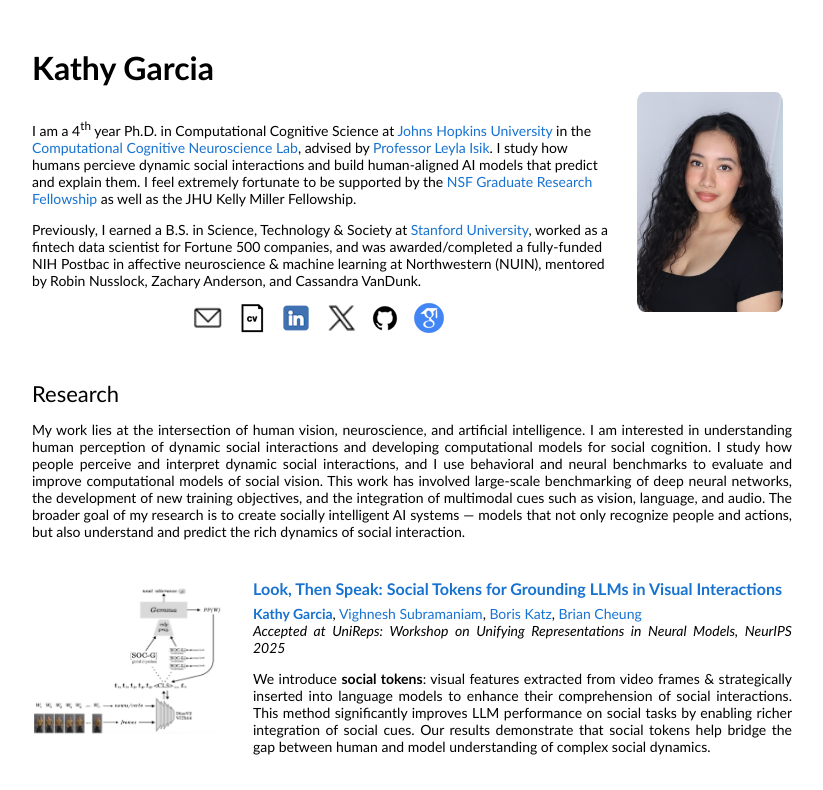
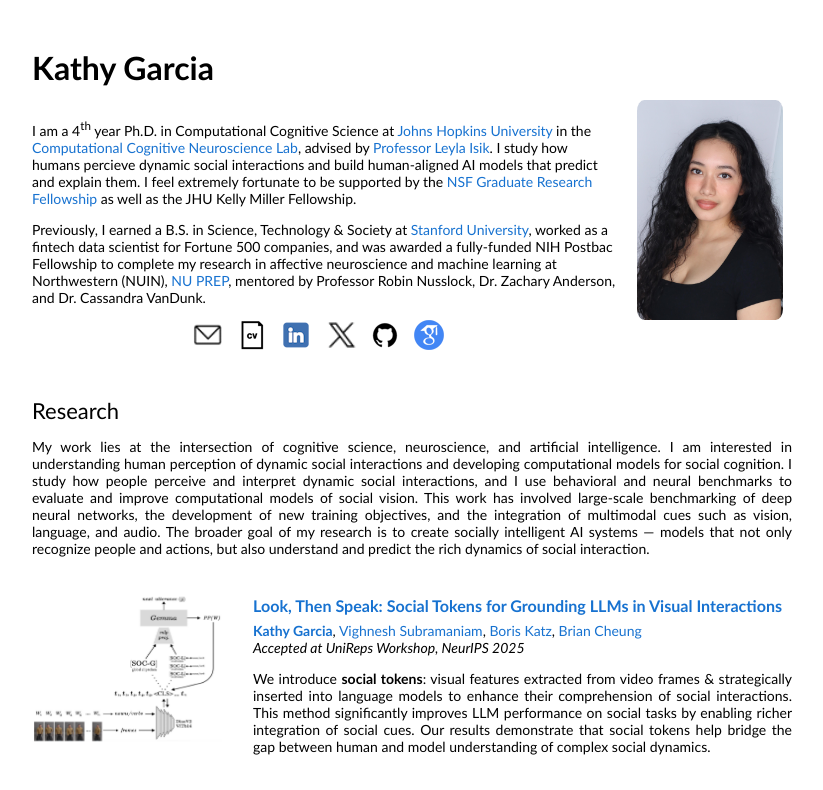
Before and after one commit to garciakathy/garciakathy.github.io, a plain HTML site: page index.html in a window 1280 px wide. Shown: the top 790 px of the page, without its empty margins (228-1051 px from the left). Drawn offline with Linux system fonts and the light colour scheme.

Commit message:
Update index.html

```diff
--- a/index.html
+++ b/index.html
@@ -130,7 +130,7 @@
                       I study how humans percieve dynamic social interactions and build human-aligned AI models that predict and explain them. I feel extremely fortunate to be supported by the <a href="https://www.nsfgrfp.org">NSF Graduate Research Fellowship</a> as well as the JHU Kelly Miller Fellowship.
                     </p>
                     </p>
-                      Previously, I earned a B.S. in Science, Technology & Society at <a href="https://www.stanford.edu/"> Stanford University</a>, worked as a fintech data scientist for Fortune 500 companies, and was awarded/completed a fully-funded NIH Postbac in affective neuroscience & machine learning at Northwestern (NUIN), mentored by Robin Nusslock, Zachary Anderson, and Cassandra VanDunk.
+                      Previously, I earned a B.S. in Science, Technology & Society at <a href="https://www.stanford.edu/"> Stanford University</a>, worked as a fintech data scientist for Fortune 500 companies, and was awarded a fully-funded NIH Postbac Fellowship to complete my research in affective neuroscience and machine learning at Northwestern (NUIN), <a href="https://www.feinberg.northwestern.edu/sites/nu-prep/scholars/alumni.html"> NU PREP</a>, mentored by Professor Robin Nusslock, Dr. Zachary Anderson, and Dr. Cassandra VanDunk.
                     </p>
                     <p style="text-align:center">
                       <a href="mailto:kgarci18@jhu.edu"><img style="object-fit: cover; height:30px; width:30px;" src="images/resized/email.png"/></a> &nbsp;&nbsp;
@@ -153,7 +153,7 @@
                   <td style="padding-top:10px;padding-left:20px;padding-right:20px;width:100%;vertical-align:top">
                     <h2>Research</h2>
                     <p>
-                      My work lies at the intersection of human vision, neuroscience, and artificial intelligence. I am interested in understanding human perception of dynamic social interactions and developing computational models for social cognition. I study how people perceive and interpret dynamic social interactions, and I use behavioral and neural benchmarks to evaluate and improve computational models of social vision. This work has involved large-scale benchmarking of deep neural networks, the development of new training objectives, and the integration of multimodal cues such as vision, language, and audio. The broader goal of my research is to create socially intelligent AI systems — models that not only recognize people and actions, but also understand and predict the rich dynamics of social interaction.
+                      My work lies at the intersection of cognitive science, neuroscience, and artificial intelligence. I am interested in understanding human perception of dynamic social interactions and developing computational models for social cognition. I study how people perceive and interpret dynamic social interactions, and I use behavioral and neural benchmarks to evaluate and improve computational models of social vision. This work has involved large-scale benchmarking of deep neural networks, the development of new training objectives, and the integration of multimodal cues such as vision, language, and audio. The broader goal of my research is to create socially intelligent AI systems — models that not only recognize people and actions, but also understand and predict the rich dynamics of social interaction.
                     </p>
 
                   </td>
@@ -177,7 +177,7 @@
                       <a href="https://people.csail.mit.edu/boris/boris.html">Boris Katz</a>,
                       <a href="https://briancheung.github.io">Brian Cheung</a> <br>
                       <em>
-                          Accepted at UniReps: Workshop on Unifying Representations in Neural Models, NeurIPS 2025
+                          Accepted at UniReps Workshop, NeurIPS 2025
                       </em>
                       <br>
                     </p>
```
